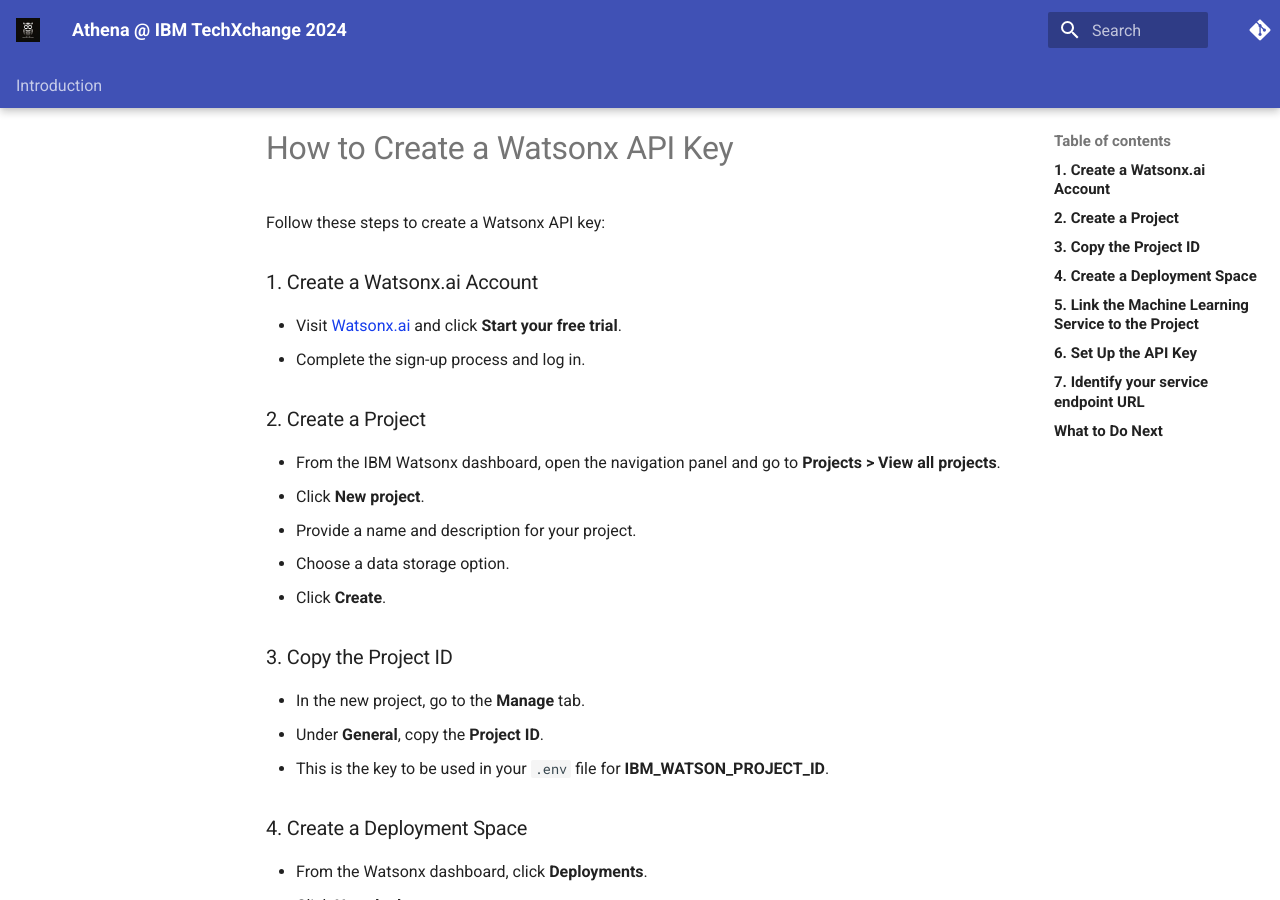
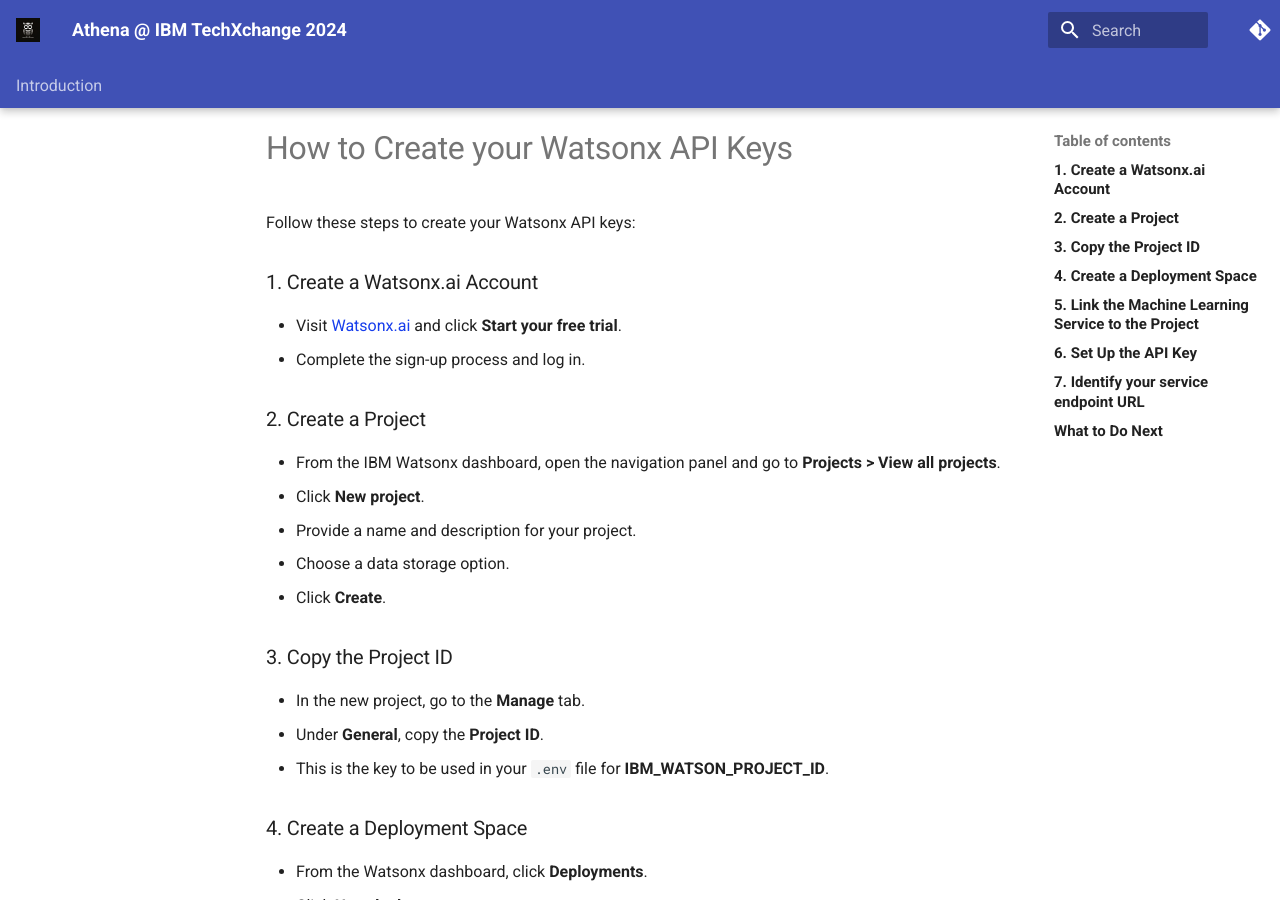
Before and after one commit to AthenaDecisionSystems/athena-ibm-techxchange, an MkDocs documentation site: the page built from docs/ibm-watsonx-api-keys.md, in a window 1280 px wide and 900 px high. Built offline with MkDocs 1.6.1 and Material for MkDocs 9.7.7, drawn with Linux system fonts in a browser that asks for light colours; comment, search, counter and statistics services are not loaded.

Commit message:
Update ibm-watsonx-api-keys.md

```diff
--- a/docs/ibm-watsonx-api-keys.md
+++ b/docs/ibm-watsonx-api-keys.md
@@ -1,6 +1,6 @@
-# How to Create a Watsonx API Key
+# How to Create your Watsonx API Keys
 
-Follow these steps to create a Watsonx API key:
+Follow these steps to create your Watsonx API keys:
 
 ### 1. Create a Watsonx.ai Account
    - Visit [Watsonx.ai](https://watsonx.ai) and click **Start your free trial**.
```
